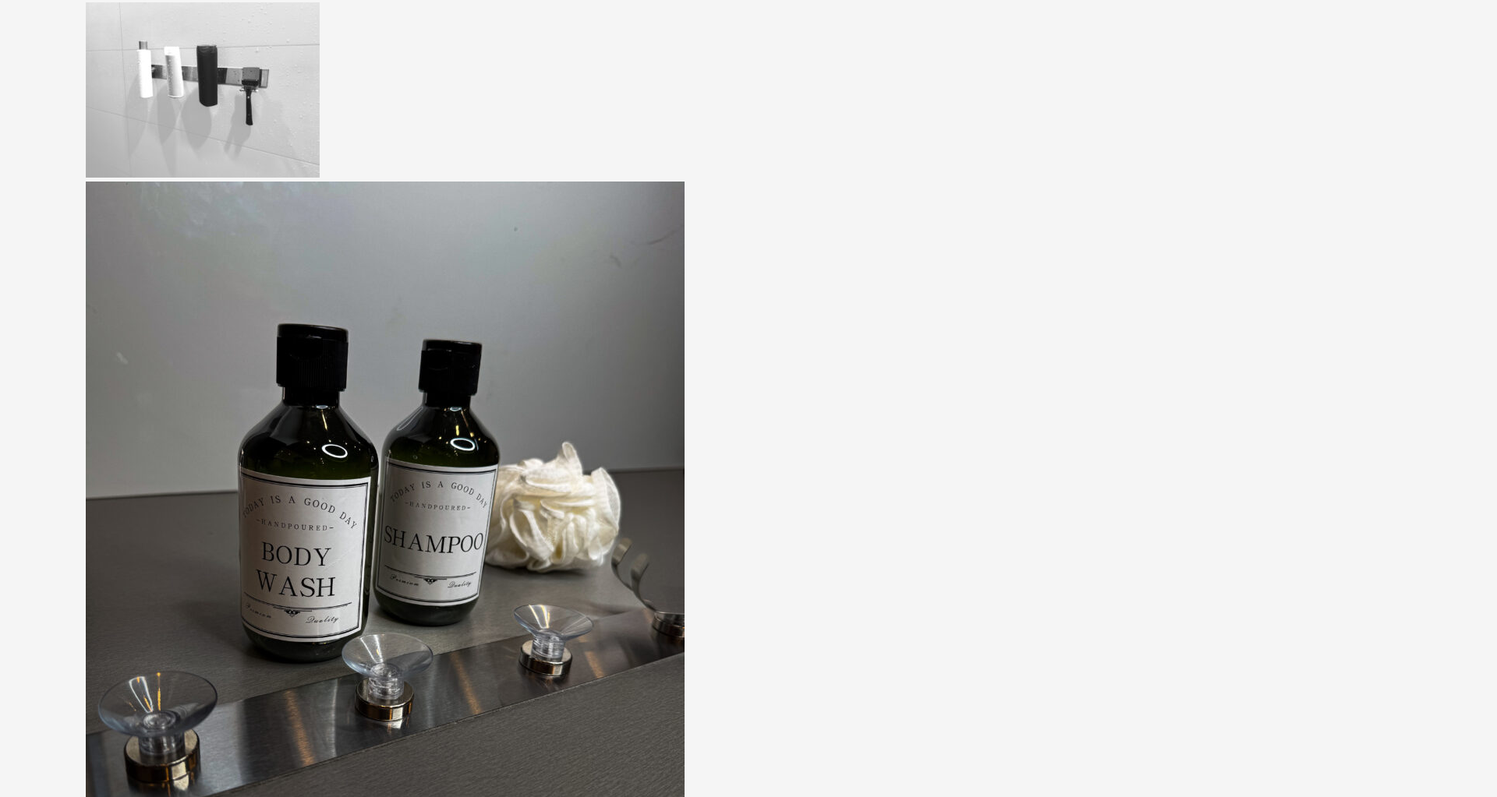
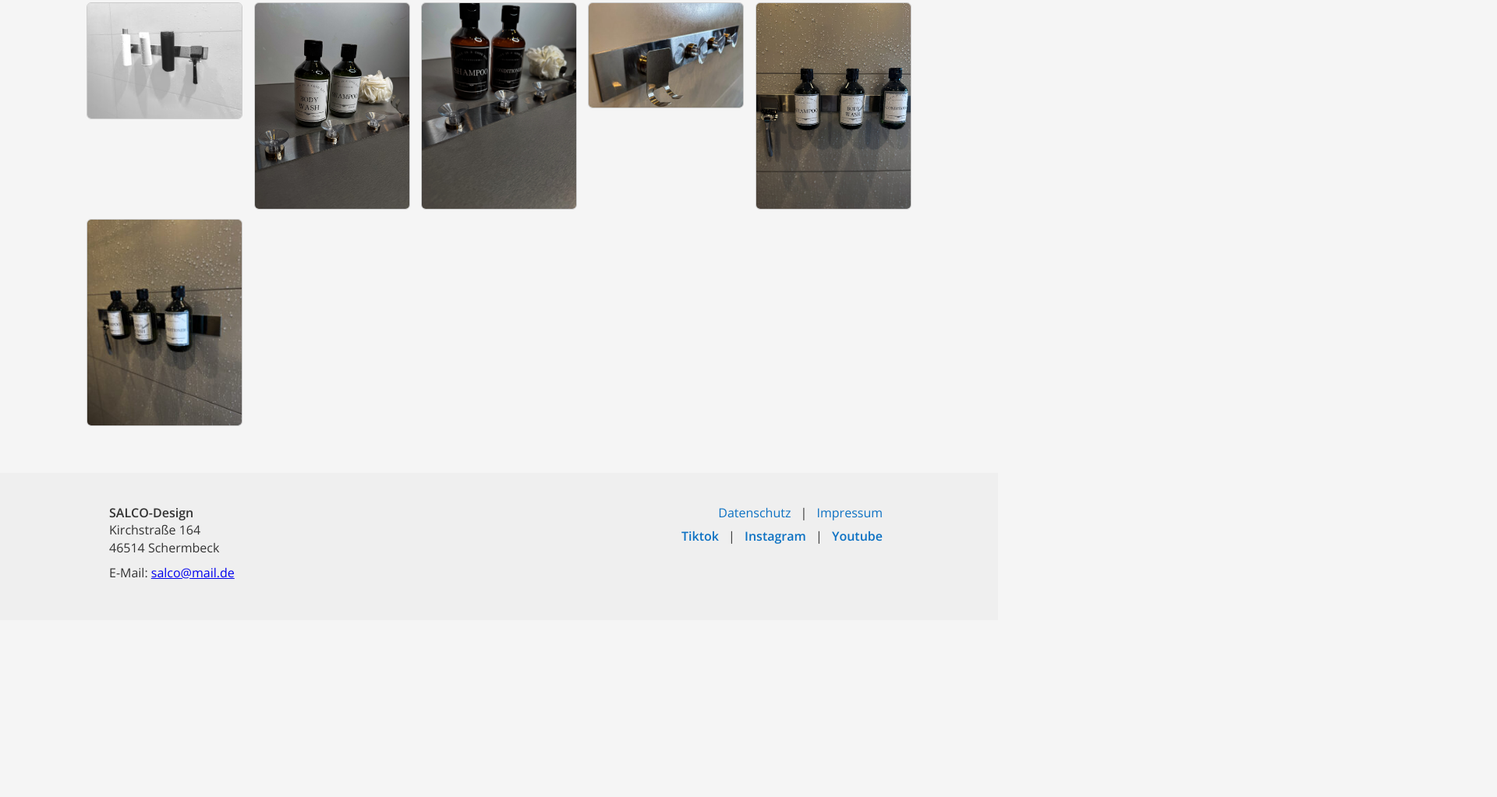
Before and after one commit to NISPUK/NISPUK.Github.io, a plain HTML site: page index.html in a window 1280 px wide. Shown: the part 2696-3719 px from the top of the page at 78% size, 1920 px wide, since content can reach past the window. After the commit the page ends 3492 px from the top, so only its background shows below. Drawn offline with nearby package versions, Linux system fonts and the light colour scheme.

Commit message:
Update style.css

```diff
--- a/style.css
+++ b/style.css
@@ -1,4 +1,4 @@
-/* Use Open Sans from Google Fonts */
+/* GLOBAL RESETS & FONTS */
 * {
   margin: 0;
   padding: 0;
@@ -11,14 +11,13 @@ body {
   color: #333;
 }
 
-/* Hero Video Section: Full width using aspect ratio trick */
+/* HERO VIDEO SECTION */
 .hero-video-section {
   width: 100%;
   position: relative;
-  /* We'll use a 16:9 ratio for smooth scaling. Adjust as desired. */
-  padding-bottom: 56.25%;
+  padding-bottom: 56.25%; /* 16:9 ratio */
   overflow: hidden;
-  background: #000; /* fallback if the video doesn't load */
+  background: #000; /* fallback */
 }
 .video-container iframe {
   position: absolute;
@@ -29,7 +28,7 @@ body {
   border: none;
 }
 
-/* Intro Section */
+/* INTRO SECTION */
 .intro-section {
   text-align: center;
   padding: 50px 20px;
@@ -44,7 +43,7 @@ body {
   color: #666;
 }
 
-/* Product Section */
+/* PRODUCT SECTION */
 .product-section {
   display: flex;
   flex-wrap: wrap;
@@ -89,7 +88,7 @@ body {
   background: #e0ab2d;
 }
 
-/* Explainer Section */
+/* EXPLAINER SECTION */
 .explainer-section {
   max-width: 800px;
   margin: 30px auto;
@@ -112,7 +111,7 @@ body {
   margin: 0.3em 0;
 }
 
-/* Video Demo */
+/* VIDEO DEMO */
 .video-demo {
   max-width: 800px;
   margin: 40px auto;
@@ -133,7 +132,7 @@ body {
   border-radius: 4px;
 }
 
-/* Testimonial */
+/* TESTIMONIAL */
 .testimonial {
   max-width: 800px;
   margin: 40px auto;
@@ -152,73 +151,78 @@ body {
   font-weight: bold;
 }
 
-/* Gallery Section */
+/* GALLERY SECTION */
 .gallery-section {
   max-width: 1100px;
   margin: 40px auto;
   padding: 20px;
 }
-.gallery-row {
-  display: flex;
-  flex-wrap: wrap;
+.gallery-grid {
+  display: grid;
+  grid-template-columns: repeat(auto-fill, minmax(200px,1fr));
   gap: 12px;
-  justify-content: center;
+  justify-items: center;
 }
-.gallery-row img {
-  width: 200px;
+.gallery-grid img {
+  width: 100%;
+  max-width: 200px;
   border-radius: 6px;
   border: 1px solid #ccc;
   transition: transform 0.2s;
 }
-.gallery-row img:hover {
+.gallery-grid img:hover {
   transform: scale(1.03);
 }
 
-/* Footer */
+/* FOOTER */
 .site-footer {
   background: #efefef;
   padding: 40px 20px;
   margin-top: 40px;
 }
-.footer-columns {
+.footer-content {
   max-width: 1000px;
   margin: 0 auto;
   display: flex;
   flex-wrap: wrap;
+  align-items: flex-start;
+  justify-content: space-between;
   gap: 40px;
-  justify-content: space-between;
 }
-.footer-col-1, .footer-col-2 {
-  flex: 1 1 200px;
+.footer-left {
+  flex: 1;
 }
-.footer-col-1 p, .footer-col-2 p {
+.footer-right {
+  flex: 1;
+  text-align: right;
+}
+.footer-left p {
   margin-bottom: 0.6em;
   line-height: 1.4;
 }
-.footer-col-2 a {
-  margin-right: 12px;
+.footer-right .footer-links a {
   color: #0c71c3;
   text-decoration: none;
+  margin: 0 0.5em;
 }
-.footer-col-2 a:hover {
+.footer-right .footer-links a:hover {
   text-decoration: underline;
 }
-.socials {
-  margin-top: 5px;
+.footer-right .footer-social {
+  margin-top: 8px;
 }
-.socials a {
-  margin: 0 8px 0 0;
+.footer-right .footer-social a {
   color: #0c71c3;
+  text-decoration: none;
+  margin: 0 0.5em;
   font-weight: 600;
-  text-decoration: none;
 }
-.socials a:hover {
+.footer-right .footer-social a:hover {
   text-decoration: underline;
 }
 
-/* Responsive */
+/* RESPONSIVE */
 @media (max-width: 768px) {
-  /* Keep hero the same ratio for narrower screens */
   .intro-section {
     padding: 30px 20px;
   }
@@ -226,12 +230,14 @@ body {
     flex-direction: column;
     gap: 30px;
   }
-  .gallery-row img {
-    width: 100%;
-    max-width: 300px;
-  }
   .testimonial {
     border-left: none;
     border-top: 6px solid #0c71c3;
   }
+  .footer-right {
+    text-align: left;
+  }
+  .footer-content {
+    flex-direction: column;
+  }
 }
```
